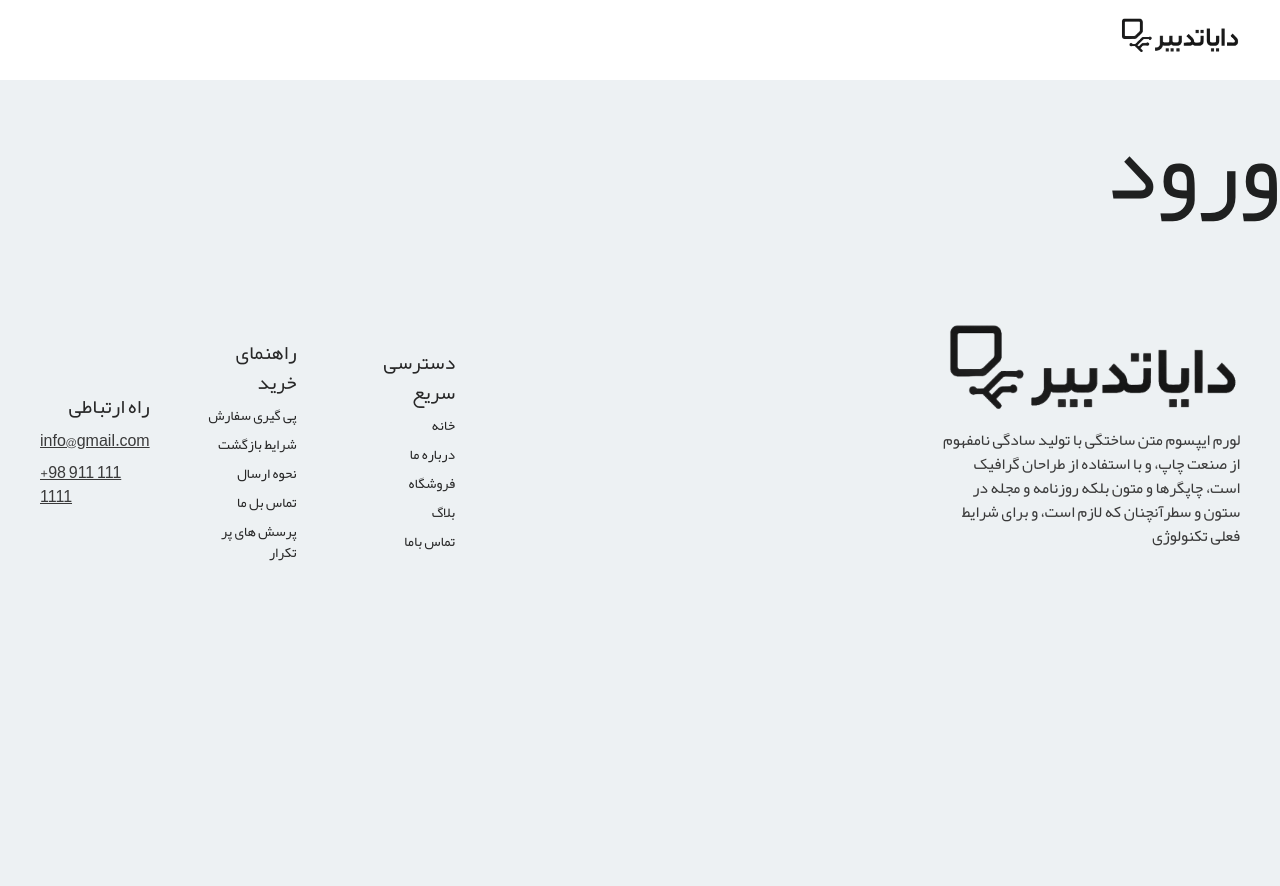
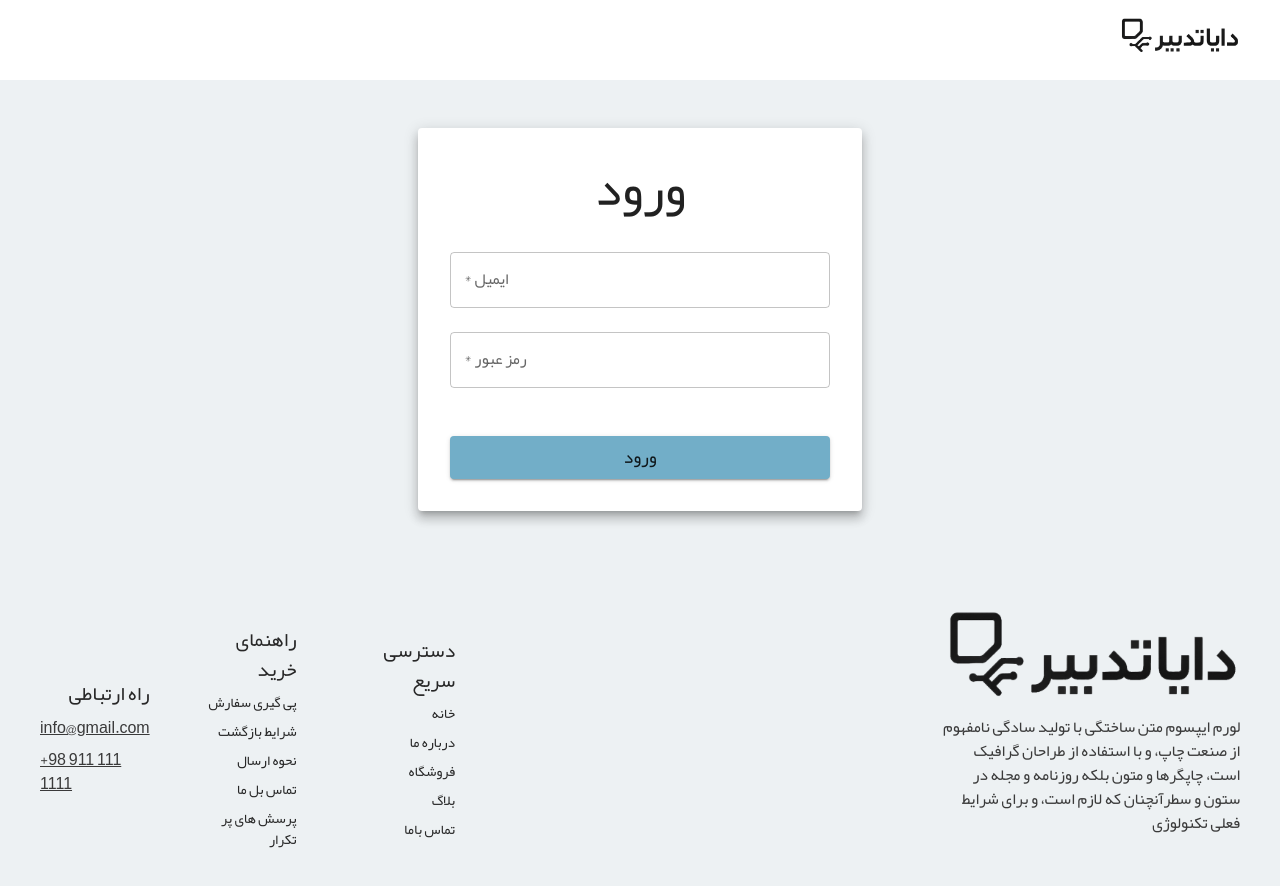
Before and after one commit to mizadyamiri/daya-tadbir-task, a Next.js app: page /login in a window 1280 px wide. Shown: the top 886 px of the page. Before the commit the page ends 800 px from the top, so only its background shows below. Built offline with nearby package versions, Linux system fonts and the light colour scheme; some icons are missing; what @mui/material-nextjs would draw is missing.

Commit message:
feat: add login page

```diff
--- a/app/login/page.tsx
+++ b/app/login/page.tsx
@@ -1,10 +1,55 @@
-import { Typography } from "@mui/material";
+import { Paper, Container, Typography, Box, TextField, Button } from "@mui/material";
 
 function page() {
   return (
-    <Typography sx={{ mt: 4 }} variant='h1'>
-      ورود
-    </Typography>
+    <Container maxWidth='xs' sx={{ padding: { lg: "0px !important" }, my: 6 }}>
+      <form>
+        <Paper
+          elevation={8}
+          sx={{
+            display: "flex",
+            flexDirection: "column",
+            justifyContent: "center",
+            alignItems: "center",
+            p: 4,
+          }}
+        >
+          <Typography variant='h1' fontSize={{ md: 50, xs: 30 }} gutterBottom>
+            ورود
+          </Typography>
+
+          <Box width={1}>
+            <TextField
+              id='username'
+              label='ایمیل'
+              variant='outlined'
+              type='email'
+              required
+              fullWidth
+              margin='normal'
+            />
+            <TextField
+              id='password'
+              label='رمز عبور'
+              variant='outlined'
+              type='password'
+              required
+              fullWidth
+              margin='normal'
+            />
+          </Box>
+
+          <Button
+            type='submit'
+            variant='contained'
+            fullWidth
+            sx={{ fontSize: 18, mt: 5 }}
+          >
+            ورود
+          </Button>
+        </Paper>
+      </form>
+    </Container>
   );
 }
 
```
